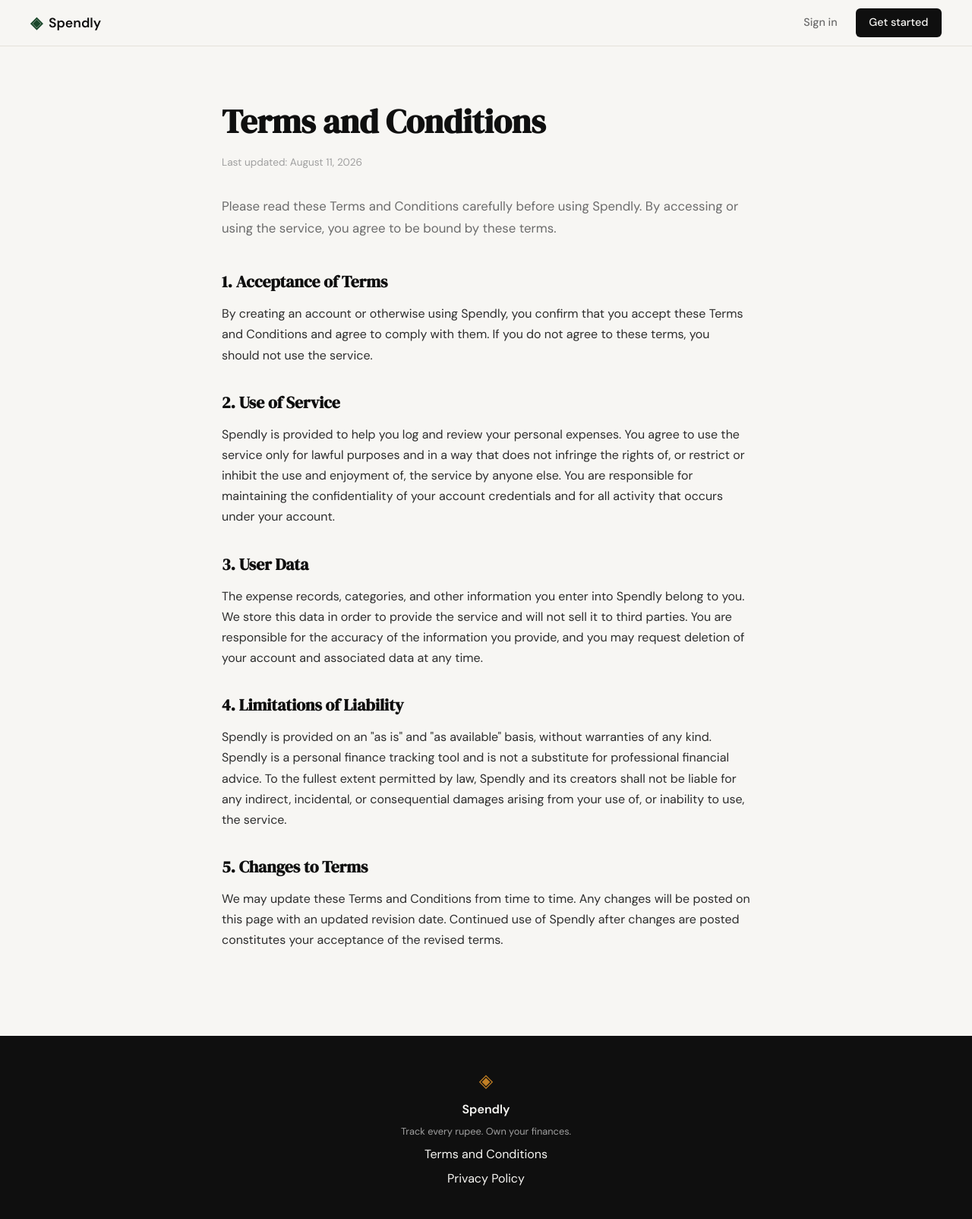
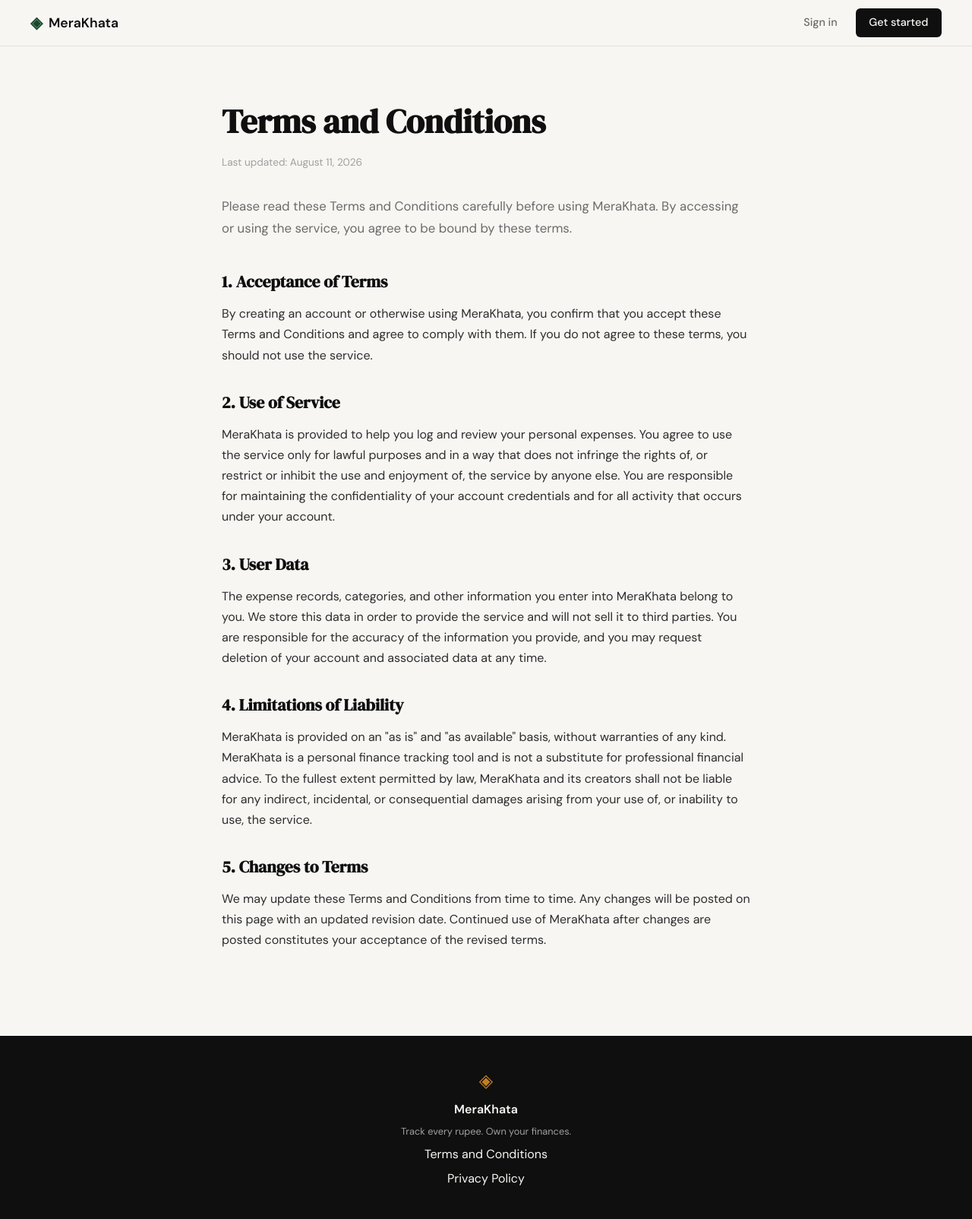
Before and after one commit to techwithans/Spendly, a Flask app: page /terms in a window 1280 px wide. Shown: the whole page at 76% size. Run offline with Flask 3, Linux system fonts and the light colour scheme; some libraries are stand-ins or nearby versions.

Commit message:
Rename user-facing app name Spendly -> MeraKhata
Updates nav brand, footer, page titles, and landing/terms/privacy/login
copy. Code identifiers, .claude tooling, seed/support emails, and the repo
name are left unchanged.

Co-Authored-By: Claude Sonnet 5 <noreply@anthropic.com>

```diff
--- a/templates/add_expense.html
+++ b/templates/add_expense.html
@@ -1,6 +1,6 @@
 {% extends "base.html" %}
 
-{% block title %}Add Expense — Spendly{% endblock %}
+{% block title %}Add Expense — MeraKhata{% endblock %}
 
 {% block content %}
 
--- a/templates/analytics.html
+++ b/templates/analytics.html
@@ -1,6 +1,6 @@
 {% extends "base.html" %}
 
-{% block title %}Analytics — Spendly{% endblock %}
+{% block title %}Analytics — MeraKhata{% endblock %}
 
 {% block content %}
 
--- a/templates/base.html
+++ b/templates/base.html
@@ -3,7 +3,7 @@
 <head>
     <meta charset="UTF-8">
     <meta name="viewport" content="width=device-width, initial-scale=1.0">
-    <title>{% block title %}Spendly{% endblock %}</title>
+    <title>{% block title %}MeraKhata{% endblock %}</title>
     <link rel="preconnect" href="https://fonts.googleapis.com">
     <link rel="preconnect" href="https://fonts.gstatic.com" crossorigin>
     <link href="https://fonts.googleapis.com/css2?family=DM+Serif+Display:ital@0;1&family=DM+Sans:wght@300;400;500;600&display=swap" rel="stylesheet">
@@ -17,7 +17,7 @@
         <div class="nav-inner">
             <a href="{{ url_for('landing') }}" class="nav-brand">
                 <span class="brand-icon">◈</span>
-                <span class="brand-name">Spendly</span>
+                <span class="brand-name">MeraKhata</span>
             </a>
             <div class="nav-links">
                 {% if session.user_id %}
@@ -39,7 +39,7 @@
     <footer class="footer">
         <div class="footer-inner">
             <span class="brand-icon">◈</span>
-            <span class="footer-name">Spendly</span>
+            <span class="footer-name">MeraKhata</span>
             <p class="footer-copy">Track every rupee. Own your finances.</p>
             <a href="{{ url_for('terms') }}">Terms and Conditions</a>
             <a href="{{ url_for('privacy') }}">Privacy Policy</a>
--- a/templates/edit_expense.html
+++ b/templates/edit_expense.html
@@ -1,6 +1,6 @@
 {% extends "base.html" %}
 
-{% block title %}Edit Expense — Spendly{% endblock %}
+{% block title %}Edit Expense — MeraKhata{% endblock %}
 
 {% block content %}
 
--- a/templates/login.html
+++ b/templates/login.html
@@ -1,6 +1,6 @@
 {% extends "base.html" %}
 
-{% block title %}Sign in — Spendly{% endblock %}
+{% block title %}Sign in — MeraKhata{% endblock %}
 
 {% block content %}
 
@@ -9,7 +9,7 @@
 
         <div class="auth-header">
             <h1 class="auth-title">Welcome back</h1>
-            <p class="auth-subtitle">Sign in to your Spendly account</p>
+            <p class="auth-subtitle">Sign in to your MeraKhata account</p>
         </div>
 
         <div class="auth-card">
--- a/templates/profile.html
+++ b/templates/profile.html
@@ -1,6 +1,6 @@
 {% extends "base.html" %}
 
-{% block title %}Profile — Spendly{% endblock %}
+{% block title %}Profile — MeraKhata{% endblock %}
 
 {% block content %}
 
--- a/templates/register.html
+++ b/templates/register.html
@@ -1,6 +1,6 @@
 {% extends "base.html" %}
 
-{% block title %}Create account — Spendly{% endblock %}
+{% block title %}Create account — MeraKhata{% endblock %}
 
 {% block content %}
 
--- a/templates/terms.html
+++ b/templates/terms.html
@@ -1,6 +1,6 @@
 {% extends "base.html" %}
 
-{% block title %}Terms and Conditions — Spendly{% endblock %}
+{% block title %}Terms and Conditions — MeraKhata{% endblock %}
 
 {% block content %}
 
@@ -10,14 +10,14 @@
         <p class="legal-updated">Last updated: August 11, 2026</p>
 
         <p class="legal-intro">
-            Please read these Terms and Conditions carefully before using Spendly.
+            Please read these Terms and Conditions carefully before using MeraKhata.
             By accessing or using the service, you agree to be bound by these terms.
         </p>
 
         <div class="legal-section">
             <h2>1. Acceptance of Terms</h2>
             <p>
-                By creating an account or otherwise using Spendly, you confirm that you accept
+                By creating an account or otherwise using MeraKhata, you confirm that you accept
                 these Terms and Conditions and agree to comply with them. If you do not agree
                 to these terms, you should not use the service.
             </p>
@@ -26,7 +26,7 @@
         <div class="legal-section">
             <h2>2. Use of Service</h2>
             <p>
-                Spendly is provided to help you log and review your personal expenses. You agree
+                MeraKhata is provided to help you log and review your personal expenses. You agree
                 to use the service only for lawful purposes and in a way that does not infringe
                 the rights of, or restrict or inhibit the use and enjoyment of, the service by
                 anyone else. You are responsible for maintaining the confidentiality of your
@@ -37,7 +37,7 @@
         <div class="legal-section">
             <h2>3. User Data</h2>
             <p>
-                The expense records, categories, and other information you enter into Spendly
+                The expense records, categories, and other information you enter into MeraKhata
                 belong to you. We store this data in order to provide the service and will not
                 sell it to third parties. You are responsible for the accuracy of the information
                 you provide, and you may request deletion of your account and associated data
@@ -48,9 +48,9 @@
         <div class="legal-section">
             <h2>4. Limitations of Liability</h2>
             <p>
-                Spendly is provided on an "as is" and "as available" basis, without warranties of
-                any kind. Spendly is a personal finance tracking tool and is not a substitute for
-                professional financial advice. To the fullest extent permitted by law, Spendly and
+                MeraKhata is provided on an "as is" and "as available" basis, without warranties of
+                any kind. MeraKhata is a personal finance tracking tool and is not a substitute for
+                professional financial advice. To the fullest extent permitted by law, MeraKhata and
                 its creators shall not be liable for any indirect, incidental, or consequential
                 damages arising from your use of, or inability to use, the service.
             </p>
@@ -60,7 +60,7 @@
             <h2>5. Changes to Terms</h2>
             <p>
                 We may update these Terms and Conditions from time to time. Any changes will be
-                posted on this page with an updated revision date. Continued use of Spendly after
+                posted on this page with an updated revision date. Continued use of MeraKhata after
                 changes are posted constitutes your acceptance of the revised terms.
             </p>
         </div>
```
Also changed, not shown: templates/landing.html (+5 -5 lines), templates/privacy.html (+7 -7 lines).
